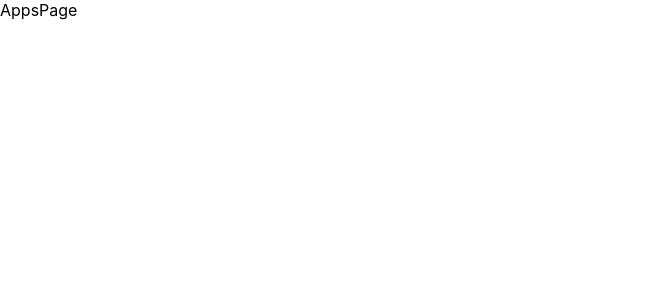
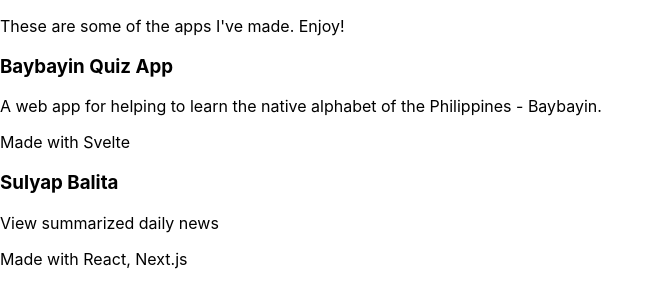
Before and after one commit to ryanarnold/personal-site, a Next.js app: page /apps in a window 1280 px wide. Shown: the top 306 px of the page, without its empty margins (0-664 px from the left). Built offline with nearby package versions, Linux system fonts and the light colour scheme.

Commit message:
Display apps

```diff
--- /dev/null
+++ b/content/apps.tsx
@@ -0,0 +1,15 @@
+const apps = [
+  {
+    title: 'Baybayin Quiz App',
+    description:
+      'A web app for helping to learn the native alphabet of the Philippines - Baybayin.',
+    madewith: ['Svelte'],
+  },
+  {
+    title: 'Sulyap Balita',
+    description: 'View summarized daily news',
+    madewith: ['React', 'Next.js'],
+  },
+];
+
+export default apps;
--- a/pages/apps/index.tsx
+++ b/pages/apps/index.tsx
@@ -1,9 +1,27 @@
 import React from 'react';
+import apps from '../../content/apps';
 
 interface Props {}
 
 function AppsPage({}: Props) {
-  return <div>AppsPage</div>;
+  return (
+    <div>
+      <p>These are some of the apps I&apos;ve made. Enjoy!</p>
+      {apps.map((app) => (
+        <div>
+          <h3>{app.title}</h3>
+          <p>{app.description}</p>
+          <p>
+            Made with{' '}
+            {app.madewith.map((tech, index) => {
+              if (index === 0) return <span>{tech}</span>;
+              return <span>, {tech}</span>;
+            })}
+          </p>
+        </div>
+      ))}
+    </div>
+  );
 }
 
 export default AppsPage;
```
